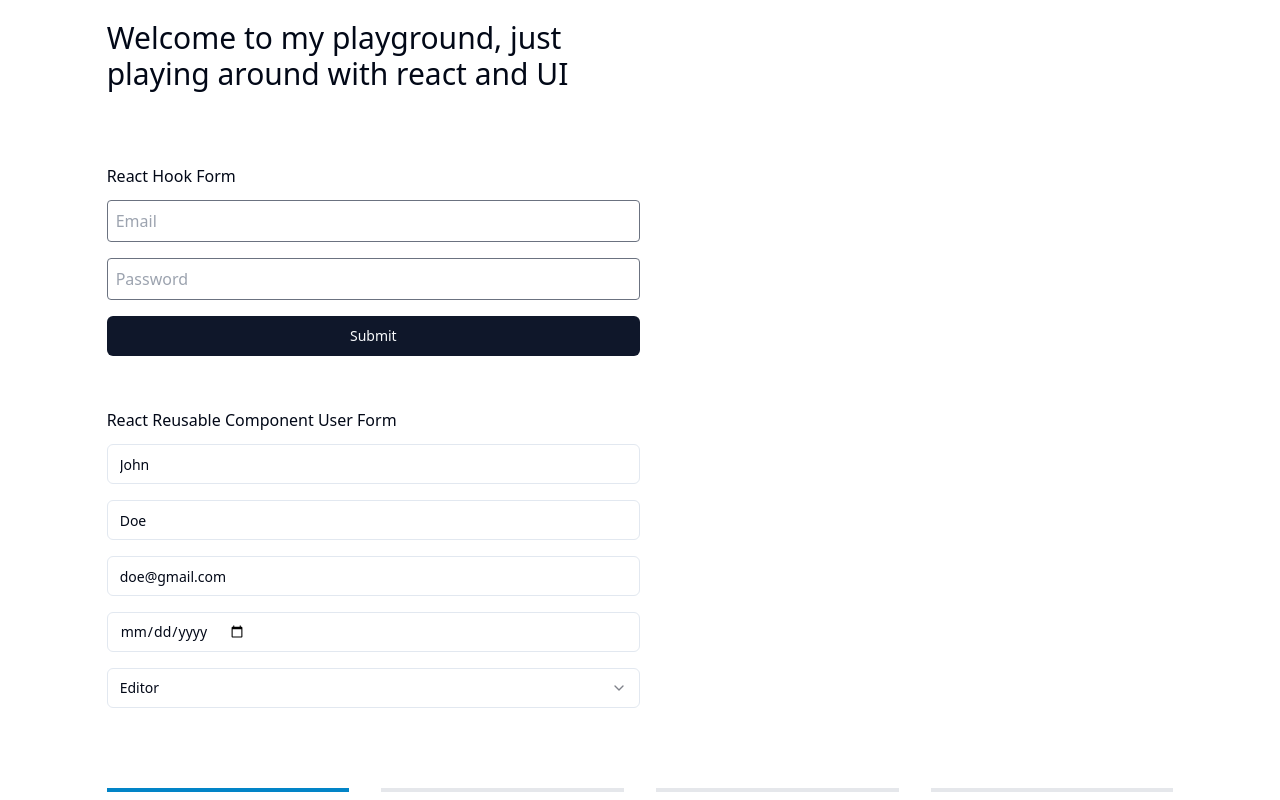
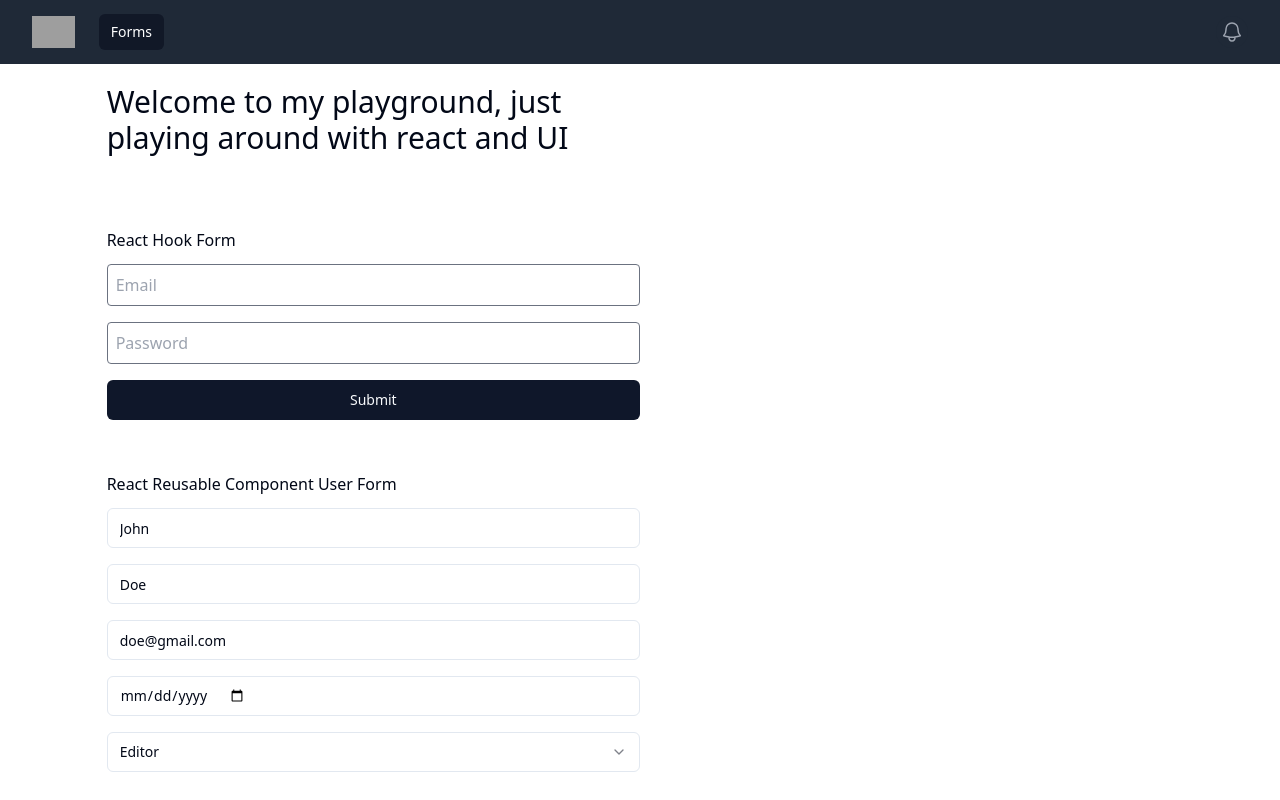
Before and after one commit to MusiliC/react-ts-playground, a React (Vite) app: page /form in a window 1280 px wide. Shown: the top 800 px of the page. Built offline with nearby package versions, Linux system fonts and the light colour scheme; grey boxes are pictures that could not be loaded.

Commit message:
Add app layout for easy navigation

```diff
--- a/package.json
+++ b/package.json
@@ -10,6 +10,8 @@
     "preview": "vite preview"
   },
   "dependencies": {
+    "@headlessui/react": "^2.2.0",
+    "@heroicons/react": "^2.2.0",
     "@hookform/resolvers": "^3.9.1",
     "@radix-ui/react-label": "^2.1.1",
     "@radix-ui/react-popover": "^1.1.4",
@@ -24,6 +26,7 @@
     "react-day-picker": "8.10.1",
     "react-dom": "^18.3.1",
     "react-hook-form": "^7.54.2",
+    "react-router-dom": "^7.1.1",
     "tailwind-merge": "^2.6.0",
     "tailwindcss-animate": "^1.0.7",
     "zod": "^3.24.1"
--- a/src/App.tsx
+++ b/src/App.tsx
@@ -1,32 +1,21 @@
-import { Button } from "./components/ui/button";
-import MultiStepForm from "./features/forms/MultiStepForm";
-import MyForm from "./features/forms/MyForm";
-import UserForm from "./features/forms/UserForm";
+import { BrowserRouter, Navigate, Route, Routes } from "react-router-dom";
+import AppLayout from "./common/AppLayout";
+import ParentForm from "./pages/ParentForm";
 
 
 function App() {
   return (
-    <main className="min-h-screen w-5/6 mx-auto ">
-      <div className="py-5">
-        <p className="text-3xl w-1/2 text-start ">
-          Welcome to my playground, just playing around with react and UI
-        </p>
+    <BrowserRouter>
+      <main>
 
-      </div>
-      {/* components */}
-      <div>
-        <MyForm/>
-        <UserForm onSuccess={()=> {}}  user={{
-          id: 1,
-          birthday: new Date(),
-          firstName: "John",
-          lastName: "Doe",
-          email:"doe@gmail.com",
-          role: "editor"
-        }} />
-        <MultiStepForm/>
-      </div>
-    </main>
+        <Routes>
+          <Route element={<AppLayout />}>
+            <Route index element={<Navigate replace to="form" />} />
+            <Route path="form" element={<ParentForm />} />
+          </Route>
+        </Routes>
+      </main>
+    </BrowserRouter>
   );
 }
 
--- /dev/null
+++ b/src/common/AppLayout.tsx
@@ -0,0 +1,19 @@
+import { Outlet } from "react-router-dom"
+import HeaderNavigation from "./HeaderNavigation"
+import HeroPage from "./HeroPage";
+
+
+function AppLayout() {
+  return (
+    <div>
+      <HeaderNavigation />
+      <main className="min-h-screen w-5/6 mx-auto ">
+        <HeroPage />
+
+        <Outlet />
+      </main>
+    </div>
+  );
+}
+
+export default AppLayout
--- /dev/null
+++ b/src/common/HeaderNavigation.tsx
@@ -0,0 +1,105 @@
+import {
+  Disclosure,
+  DisclosureButton,
+  DisclosurePanel,
+} from "@headlessui/react";
+import { Bars3Icon, BellIcon, XMarkIcon } from "@heroicons/react/24/outline";
+
+interface NavigationItem {
+  name: string;
+  href: string;
+  current: boolean;
+}
+
+const navigation: NavigationItem[] = [
+  { name: "Forms", href: "/", current: true },
+];
+
+function classNames(...classes: (string | boolean | undefined)[]): string {
+  return classes.filter(Boolean).join(" ");
+}
+
+export default function HeaderNavigation() {
+  return (
+    <Disclosure as="nav" className="bg-gray-800">
+      <div className="mx-auto max-w-7xl px-2 sm:px-6 lg:px-8">
+        <div className="relative flex h-16 items-center justify-between">
+          <div className="absolute inset-y-0 left-0 flex items-center sm:hidden">
+            {/* Mobile menu button*/}
+            <DisclosureButton className="group relative inline-flex items-center justify-center rounded-md p-2 text-gray-400 hover:bg-gray-700 hover:text-white focus:outline-none focus:ring-2 focus:ring-inset focus:ring-white">
+              <span className="absolute -inset-0.5" />
+              <span className="sr-only">Open main menu</span>
+              <Bars3Icon
+                aria-hidden="true"
+                className="block size-6 group-data-[open]:hidden"
+              />
+              <XMarkIcon
+                aria-hidden="true"
+                className="hidden size-6 group-data-[open]:block"
+              />
+            </DisclosureButton>
+          </div>
+          <div className="flex flex-1 items-center justify-center sm:items-stretch sm:justify-start">
+            <div className="flex shrink-0 items-center">
+              <img
+                alt="Your Company"
+                src="https://tailwindui.com/plus/img/logos/mark.svg?color=indigo&shade=500"
+                className="h-8 w-auto"
+              />
+            </div>
+            <div className="hidden sm:ml-6 sm:block">
+              <div className="flex space-x-4">
+                {navigation.map((item) => (
+                  <a
+                    key={item.name}
+                    href={item.href}
+                    aria-current={item.current ? "page" : undefined}
+                    className={classNames(
+                      item.current
+                        ? "bg-gray-900 text-white"
+                        : "text-gray-300 hover:bg-gray-700 hover:text-white",
+                      "rounded-md px-3 py-2 text-sm font-medium"
+                    )}
+                  >
+                    {item.name}
+                  </a>
+                ))}
+              </div>
+            </div>
+          </div>
+          <div className="absolute inset-y-0 right-0 flex items-center pr-2 sm:static sm:inset-auto sm:ml-6 sm:pr-0">
+            <button
+              type="button"
+              className="relative rounded-full bg-gray-800 p-1 text-gray-400 hover:text-white focus:outline-none focus:ring-2 focus:ring-white focus:ring-offset-2 focus:ring-offset-gray-800"
+            >
+              <span className="absolute -inset-1.5" />
+              <span className="sr-only">View notifications</span>
+              <BellIcon aria-hidden="true" className="size-6" />
+            </button>
+          </div>
+        </div>
+      </div>
+
+      <DisclosurePanel className="sm:hidden">
+        <div className="space-y-1 px-2 pb-3 pt-2">
+          {navigation.map((item) => (
+            <DisclosureButton
+              key={item.name}
+              as="a"
+              href={item.href}
+              aria-current={item.current ? "page" : undefined}
+              className={classNames(
+                item.current
+                  ? "bg-gray-900 text-white"
+                  : "text-gray-300 hover:bg-gray-700 hover:text-white",
+                "block rounded-md px-3 py-2 text-base font-medium"
+              )}
+            >
+              {item.name}
+            </DisclosureButton>
+          ))}
+        </div>
+      </DisclosurePanel>
+    </Disclosure>
+  );
+}
--- /dev/null
+++ b/src/common/HeroPage.tsx
@@ -0,0 +1,13 @@
+
+
+function HeroPage() {
+  return (
+    <div className="py-5">
+      <p className="text-3xl w-1/2 text-start ">
+        Welcome to my playground, just playing around with react and UI
+      </p>
+    </div>
+  );
+}
+
+export default HeroPage
--- a/src/features/forms/MultiStepForm.tsx
+++ b/src/features/forms/MultiStepForm.tsx
@@ -19,8 +19,8 @@ const steps = [
     name: "Address",
     fields: ["country", "state", "city", "street", "zip"],
   },
-  { id: "Step 3", name: "Complete" },
-  { id: "Step 3", name: "Complete" },
+  { id: "Step 3", name: "Progress Check" },
+  { id: "Step 4", name: "Complete" },
 ];
 
 export default function MultiStepForm() {
--- /dev/null
+++ b/src/pages/ParentForm.tsx
@@ -0,0 +1,25 @@
+import MultiStepForm from "@/features/forms/MultiStepForm";
+import MyForm from "@/features/forms/MyForm";
+import UserForm from "@/features/forms/UserForm";
+
+function ParentForm() {
+  return (
+    <div>
+      <MyForm />
+      <UserForm
+        onSuccess={() => {}}
+        user={{
+          id: 1,
+          birthday: new Date(),
+          firstName: "John",
+          lastName: "Doe",
+          email: "doe@gmail.com",
+          role: "editor",
+        }}
+      />
+      <MultiStepForm />
+    </div>
+  );
+}
+
+export default ParentForm
```
Also changed, not shown: 1 other file (tests, documents, lock files or other folders).
